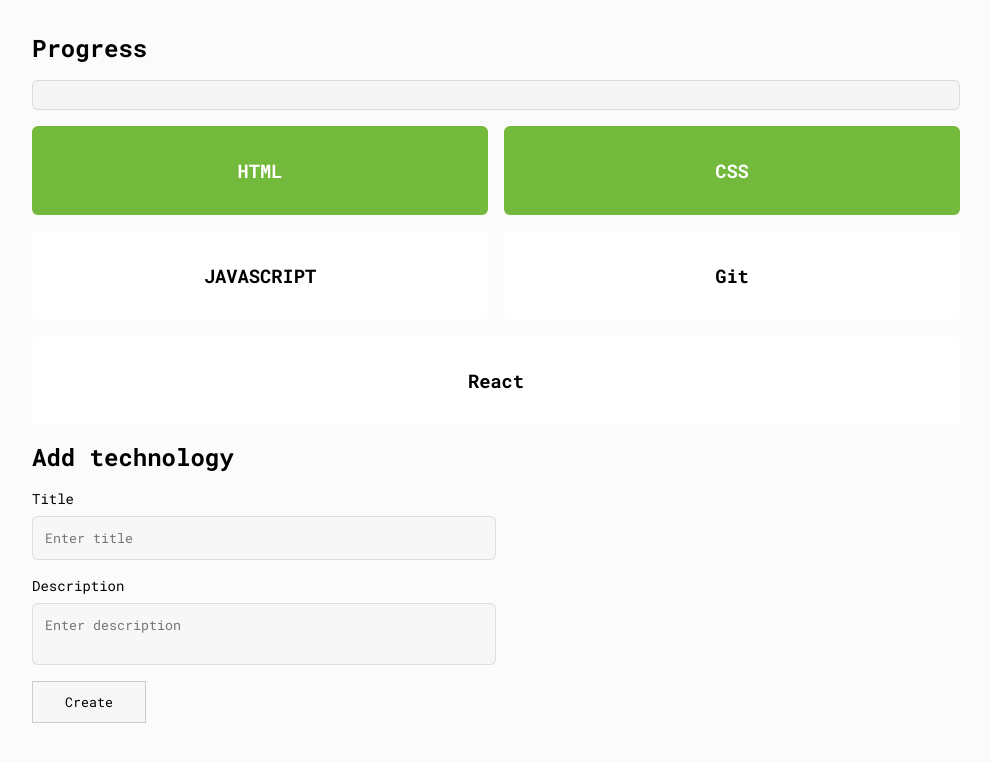
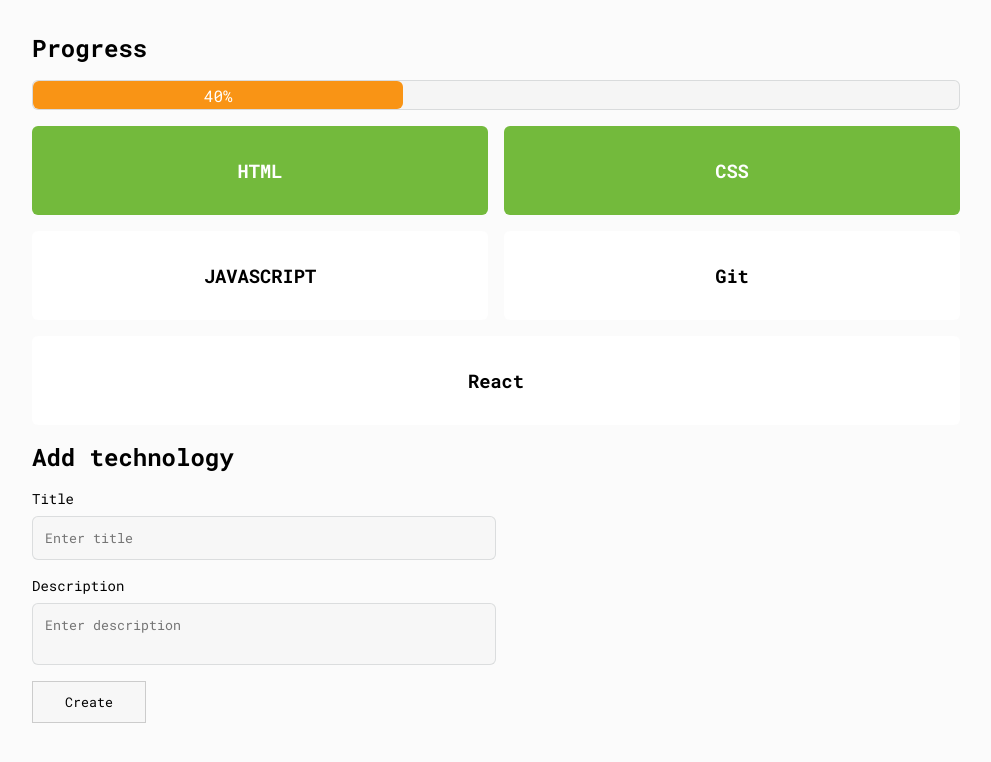
Before and after one commit to riorustik/Tech-tracker, a plain HTML site: page index.html in a window 1280 px wide. Shown: the whole page, without its empty margins (144-1135 px from the left). Drawn offline with Linux system fonts and the light colour scheme.

Commit message:
feat:rendering progress and changing colors dynamically

```diff
--- a/app.js
+++ b/app.js
@@ -1,6 +1,7 @@
 const modal = document.querySelector('#modal');
 const content = document.querySelector('#content');
 const backdrop = document.querySelector('#backdrop');
+const progress = document.querySelector('#progress');
 
 content.addEventListener('click', openCard);
 backdrop.addEventListener('click', closeCard)
@@ -37,23 +38,51 @@ const technologies = [
         done: false,
     },
 ]
-// const technologies = []
 
-function  init(){
-    if(technologies.length === 0) {
+function init() {
+    renderCards();
+    renderProggess();
+}
+
+function renderProggess() {
+    const percent = computeProgressPercent();
+    let background;
+
+    if(percent <= 30) background = '#F75A5A';
+    else if(percent > 30 && percent < 70) background = '#F99415';
+    else background = '#73BA3C';
+
+    progress.style.background = background
+    progress.style.width = `${percent}%`
+    progress.textContent = percent ? `${percent}%` : '';
+
+}
+
+function computeProgressPercent() {
+
+    if (technologies.length === 0) return 0
+
+    let doneCount = 0;
+    technologies.map(tech => {
+        if(tech.done === true ) doneCount++ ;
+    })
+
+    return Math.round((100 * doneCount) / technologies.length)
+}
+
+function renderCards() {
+    if (technologies.length === 0) {
         content.innerHTML = `<p class="empty">Empty technologies </p>`
-    }
-    else{
+    } else {
         content.innerHTML = technologies.map(toCard).join('');
     }
 }
 
-function toCard(item){
+function toCard(item) {
 
     const doneClass = item.done ? 'done' : '';
     return `<div class="card ${doneClass}"><h3>${item.title}</h3></div>`
 }
-
 
 
 function openCard() {
@@ -63,4 +92,5 @@ function openCard() {
 function closeCard() {
     modal.classList.remove('open');
 }
+
 init()
--- a/index.html
+++ b/index.html
@@ -15,7 +15,7 @@
     <h2 class="heading">Progress</h2>
     <div class="progress">
         <div class="progress-bar">
-            <div class="progress-value">
+            <div class="progress-value" id="progress">
 
             </div>
         </div>
```
